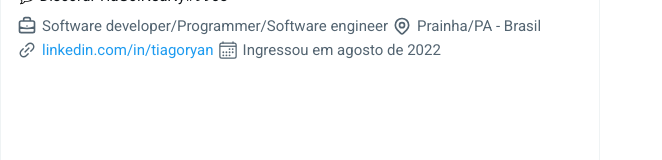
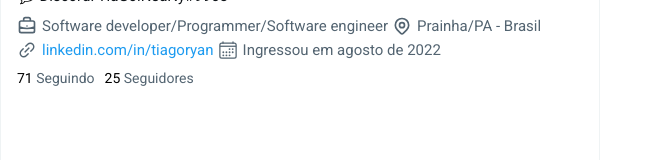
Before and after one commit to tiagoryandev/ui-clone, a React (Vite) app in the folder twitter-react/: page / in a window 1280 px wide. Shown: the part 462-622 px from the top of the page, without its empty margins (0-662 px from the left). Built offline with nearby package versions, Linux system fonts and the light colour scheme.

Commit message:
chore: add status for follows

```diff
--- a/twitter-react/src/components/Profile/index.tsx
+++ b/twitter-react/src/components/Profile/index.tsx
@@ -30,6 +30,10 @@ const Profile: React.FC = () => {
 					<li><AiOutlineLink /> <a href="https://wwww.linkedin.com/in/tiagoryan">linkedin.com/in/tiagoryan</a></li>
 					<li><IoCalendarOutline /> Ingressou em agosto de 2022</li>
 				</C.ListInfos>
+				<div className="status">
+					<p><span>{Math.floor(Math.random() * 100)}</span> Seguindo</p>
+					<p><span>{Math.floor(Math.random() * 100)}</span> Seguidores</p>
+				</div>
 			</C.Body>
 		</C.Container>
 	);
--- a/twitter-react/src/components/Profile/styles.ts
+++ b/twitter-react/src/components/Profile/styles.ts
@@ -101,6 +101,23 @@ export const Body = styled("div", {
 			color: "#0f1419",
 			lineHeight: "20px"
 		}
+	},
+	"& > .status": {
+		marginTop: "10px",
+		display: "flex",
+		gap: "10px",
+		"& > p": {
+			fontSize: "14px",
+			color: "#536471",
+			userSelect: "none",
+			cursor: "pointer",
+			"& > span": {
+				color: "#000000"
+			},
+			"&:hover": {
+				textDecoration: "underline"
+			}
+		}
 	}
 });
 
```
